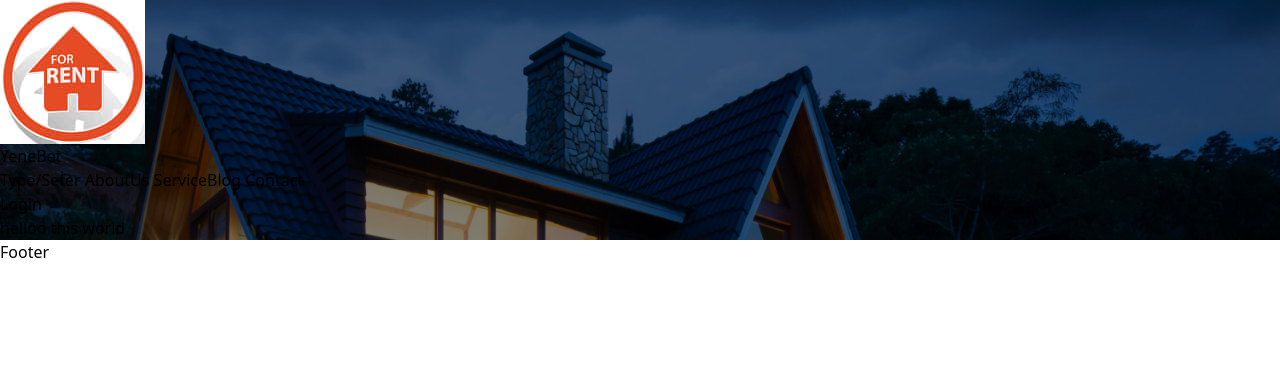
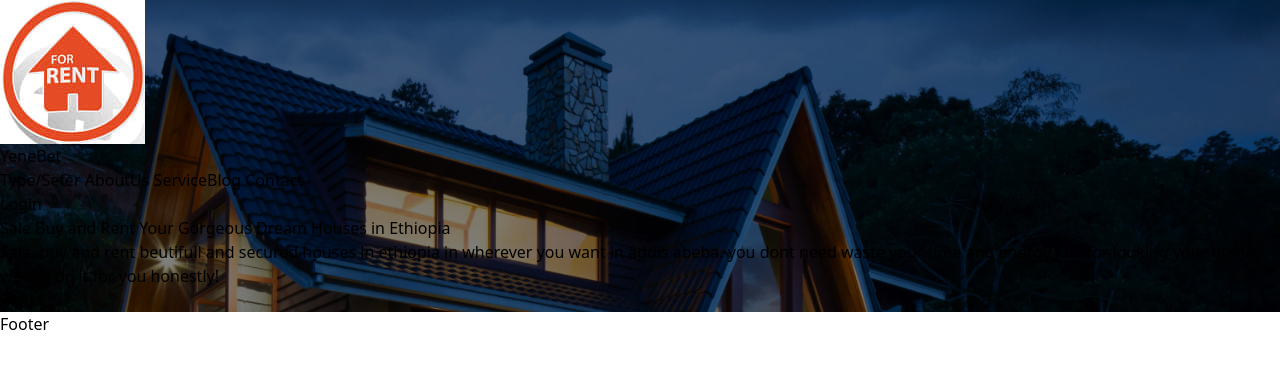
Before and after one commit to mihret1/yeneBet--mern-stack, a React (Vite) app in the folder client/: page / in a window 1280 px wide. Shown: the top 368 px of the page. Built offline with nearby package versions, Linux system fonts and the light colour scheme.

Commit message:
install mui

```diff
--- a/client/package.json
+++ b/client/package.json
@@ -10,6 +10,11 @@
     "preview": "vite preview"
   },
   "dependencies": {
+    "@emotion/react": "^11.11.4",
+    "@emotion/styled": "^11.11.0",
+    "@fontsource/roboto": "^5.0.8",
+    "@mui/icons-material": "^5.15.11",
+    "@mui/material": "^5.15.11",
     "react": "^18.2.0",
     "react-dom": "^18.2.0",
     "react-router-dom": "^6.22.2"
--- a/client/src/components/Navbar.jsx
+++ b/client/src/components/Navbar.jsx
@@ -20,7 +20,7 @@ function Navbar() {
 
   return (
     <>
-    <div className={`hede  fixed w-[100%] flex flex-row  h-[93px] items-center  justify-between px-10 ${isTrasparent && 'shadow-2xl'} ${isTrasparent? 'bg-white' :'bg-transparent'} `}>
+    <div className={`hede  ${isTrasparent &&  'fixed'} w-[100%] flex flex-row  h-[93px] items-center  justify-between px-10 ${isTrasparent && 'shadow-2xl'} ${isTrasparent? 'bg-white' :'bg-transparent'} `}>
 
       <a href='/'>
       <div className='flex items-center gap-1'>
--- a/client/src/pages/Home.jsx
+++ b/client/src/pages/Home.jsx
@@ -6,9 +6,15 @@ function Home() {
     <div className='h-[4000px]'>
     <section className="selam h-[680px]  bg-no-repeat" >
           <Navbar />
+          <div className='he flex flex-col items-center px-[15%] gap-6  pt-[6%]'>
+          <h1 className=' font-bold text-3xl text-center text-white relative '> Sale Buy and Rent Your Gorgeous Dream Houses in Ethiopia</h1>
+           <p className='text-white font-medium text-center '> Sale, buy and rent beutifull and secured houses in ethiopia in wherever you want in addis abeba.
+            you dont need waste your time and energy just for looking your home, we will do it for you honestly!
+           </p>
+           <button className='bg-[#ff6900] px-10 py-1 rounded-full font-bold text-2xl'> Rent</button>
+          </div>
 
-
-         <h1 className='he font-bold text-3xl text-center text-white relative top-20'> helloo this world </h1>
+         {/* <h1 className='he font-bold text-3xl text-center text-white relative top-20'> helloo this world </h1> */}
   </section>
 
   </div>
```
Also changed, not shown: 1 other file (tests, documents, lock files or other folders).
